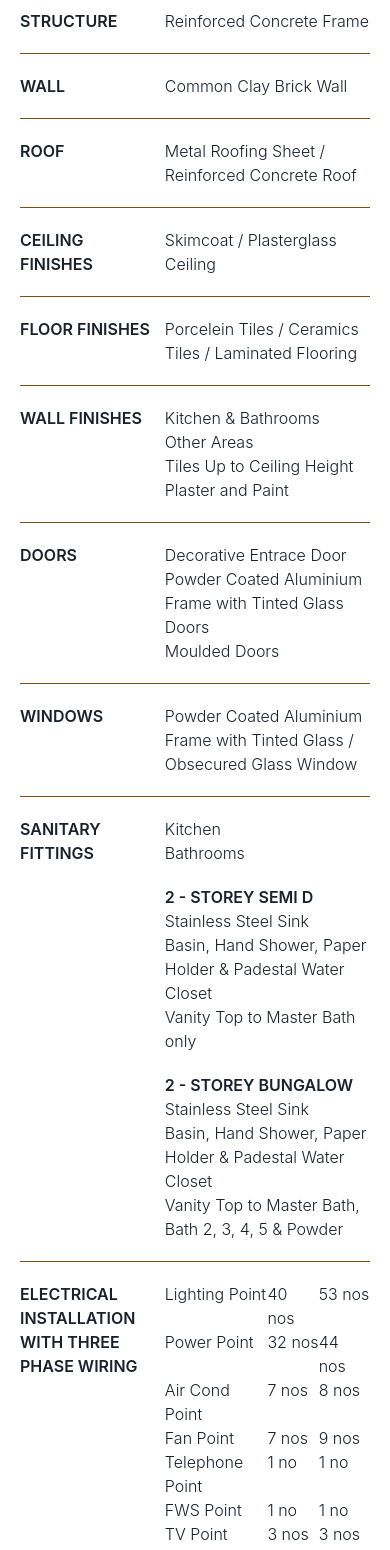
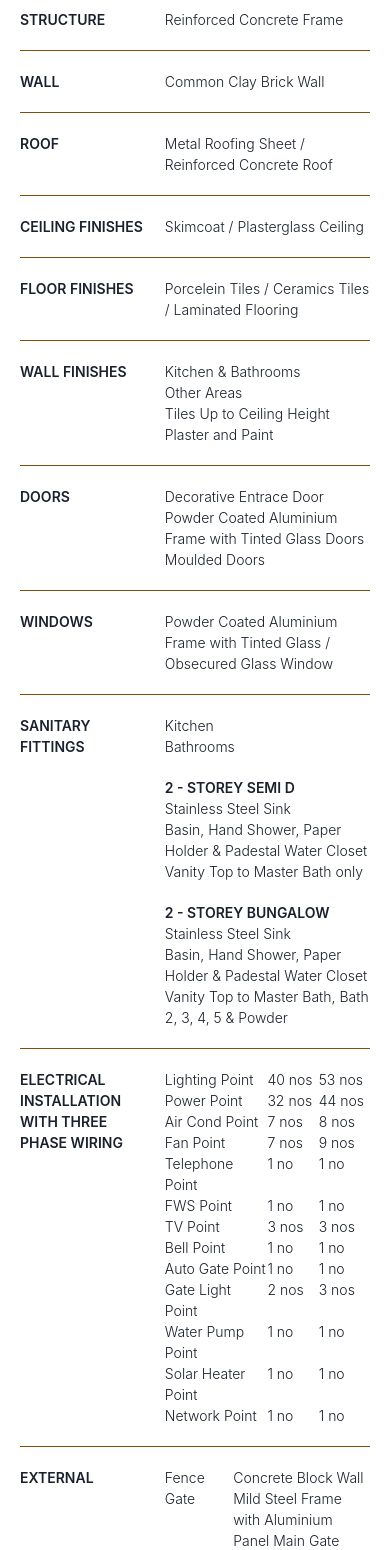
Before and after one commit to azuddin/saujana-impian, a Next.js app: page /project in a window 390 px wide. Shown: the part 3600-5150 px from the top of the page. Built offline with nearby package versions, Linux system fonts and the light colour scheme.

Commit message:
change font

```diff
--- a/pages/project.tsx
+++ b/pages/project.tsx
@@ -161,79 +161,79 @@ const ProjectPage: NextPage = () => {
         <div className="divide-y divide-yellow-800 px-5">
           <div className="flex flex-row w-full py-5 space-x-2">
             <div className="w-2/5 lg:w-1/4">
-              <Text fontSize="md" fontWeight="semibold">
+              <Text fontSize="sm" fontWeight="semibold">
                 STRUCTURE
               </Text>
             </div>
-            <Text fontSize="md" fontWeight="light" className="w-3/5 lg:w-3/4">
+            <Text fontSize="sm" fontWeight="light" className="w-3/5 lg:w-3/4">
               Reinforced Concrete Frame
             </Text>
           </div>
 
           <div className="flex flex-row w-full py-5 space-x-2">
             <div className="w-2/5 lg:w-1/4">
-              <Text fontSize="md" fontWeight="semibold">
+              <Text fontSize="sm" fontWeight="semibold">
                 WALL
               </Text>
             </div>
-            <Text fontSize="md" fontWeight="light" className="w-3/5 lg:w-3/4">
+            <Text fontSize="sm" fontWeight="light" className="w-3/5 lg:w-3/4">
               Common Clay Brick Wall
             </Text>
           </div>
 
           <div className="flex flex-row w-full py-5 space-x-2">
             <div className="w-2/5 lg:w-1/4">
-              <Text fontSize="md" fontWeight="semibold">
+              <Text fontSize="sm" fontWeight="semibold">
                 ROOF
               </Text>
             </div>
-            <Text fontSize="md" fontWeight="light" className="w-3/5 lg:w-3/4">
+            <Text fontSize="sm" fontWeight="light" className="w-3/5 lg:w-3/4">
               Metal Roofing Sheet / Reinforced Concrete Roof
             </Text>
           </div>
 
           <div className="flex flex-row w-full py-5 space-x-2">
             <div className="w-2/5 lg:w-1/4">
-              <Text fontSize="md" fontWeight="semibold">
+              <Text fontSize="sm" fontWeight="semibold">
                 CEILING FINISHES
               </Text>
             </div>
-            <Text fontSize="md" fontWeight="light" className="w-3/5 lg:w-3/4">
+            <Text fontSize="sm" fontWeight="light" className="w-3/5 lg:w-3/4">
               Skimcoat / Plasterglass Ceiling
             </Text>
           </div>
 
           <div className="flex flex-row w-full py-5 space-x-2">
             <div className="w-2/5 lg:w-1/4">
-              <Text fontSize="md" fontWeight="semibold">
+              <Text fontSize="sm" fontWeight="semibold">
                 FLOOR FINISHES
               </Text>
             </div>
-            <Text fontSize="md" fontWeight="light" className="w-3/5 lg:w-3/4">
+            <Text fontSize="sm" fontWeight="light" className="w-3/5 lg:w-3/4">
               Porcelein Tiles / Ceramics Tiles / Laminated Flooring
             </Text>
           </div>
 
           <div className="flex flex-row w-full py-5 space-x-2">
             <div className="w-2/5 lg:w-1/4">
-              <Text fontSize="md" fontWeight="semibold">
+              <Text fontSize="sm" fontWeight="semibold">
                 WALL FINISHES
               </Text>
             </div>
             <div className="w-3/5 lg:w-3/4 flex flex-col lg:flex-row">
               <div className="flex flex-col lg:w-1/3 mr-5 lg:mr-0">
-                <Text fontSize="md" fontWeight="light">
+                <Text fontSize="sm" fontWeight="light">
                   Kitchen &amp; Bathrooms
                 </Text>
-                <Text fontSize="md" fontWeight="light">
+                <Text fontSize="sm" fontWeight="light">
                   Other Areas
                 </Text>
               </div>
               <div className="flex flex-col lg:w-1/3">
-                <Text fontSize="md" fontWeight="light">
+                <Text fontSize="sm" fontWeight="light">
                   Tiles Up to Ceiling Height
                 </Text>
-                <Text fontSize="md" fontWeight="light">
+                <Text fontSize="sm" fontWeight="light">
                   Plaster and Paint
                 </Text>
               </div>
@@ -242,18 +242,18 @@ const ProjectPage: NextPage = () => {
 
           <div className="flex flex-row w-full py-5 space-x-2">
             <div className="w-2/5 lg:w-1/4">
-              <Text fontSize="md" fontWeight="semibold">
+              <Text fontSize="sm" fontWeight="semibold">
                 DOORS
               </Text>
             </div>
             <div className="w-3/5 lg:w-3/4 flex flex-col">
-              <Text fontSize="md" fontWeight="light">
+              <Text fontSize="sm" fontWeight="light">
                 Decorative Entrace Door
               </Text>
-              <Text fontSize="md" fontWeight="light">
+              <Text fontSize="sm" fontWeight="light">
                 Powder Coated Aluminium Frame with Tinted Glass Doors
               </Text>
-              <Text fontSize="md" fontWeight="light">
+              <Text fontSize="sm" fontWeight="light">
                 Moulded Doors
               </Text>
             </div>
@@ -261,11 +261,11 @@ const ProjectPage: NextPage = () => {
 
           <div className="flex flex-row w-full py-5 space-x-2">
             <div className="w-2/5 lg:w-1/4">
-              <Text fontSize="md" fontWeight="semibold">
+              <Text fontSize="sm" fontWeight="semibold">
                 WINDOWS
               </Text>
             </div>
-            <Text fontSize="md" fontWeight="light" className="w-3/5 lg:w-3/4">
+            <Text fontSize="sm" fontWeight="light" className="w-3/5 lg:w-3/4">
               Powder Coated Aluminium Frame with Tinted Glass / Obsecured Glass
               Window
             </Text>
@@ -273,44 +273,44 @@ const ProjectPage: NextPage = () => {
 
           <div className="flex flex-row w-full py-5 space-x-2">
             <div className="w-2/5 lg:w-1/4">
-              <Text fontSize="md" fontWeight="semibold">
+              <Text fontSize="sm" fontWeight="semibold">
                 SANITARY FITTINGS
               </Text>
             </div>
             <div className="w-3/5 lg:w-3/4 lg:flex space-y-5 lg:space-y-0">
               <div className="w-full lg:w-1/3 flex flex-col">
-                <Text fontSize="md" fontWeight="light">
+                <Text fontSize="sm" fontWeight="light">
                   Kitchen
                 </Text>
-                <Text fontSize="md" fontWeight="light">
+                <Text fontSize="sm" fontWeight="light">
                   Bathrooms
                 </Text>
               </div>
               <div className="w-full lg:w-1/3 flex flex-col">
-                <Text fontSize="md" fontWeight="semibold">
+                <Text fontSize="sm" fontWeight="semibold">
                   2 - STOREY SEMI D
                 </Text>
-                <Text fontSize="md" fontWeight="light">
+                <Text fontSize="sm" fontWeight="light">
                   Stainless Steel Sink
                 </Text>
-                <Text fontSize="md" fontWeight="light">
+                <Text fontSize="sm" fontWeight="light">
                   Basin, Hand Shower, Paper Holder &amp; Padestal Water Closet
                 </Text>
-                <Text fontSize="md" fontWeight="light">
+                <Text fontSize="sm" fontWeight="light">
                   Vanity Top to Master Bath only
                 </Text>
               </div>
               <div className="w-full lg:w-1/3 flex flex-col">
-                <Text fontSize="md" fontWeight="semibold">
+                <Text fontSize="sm" fontWeight="semibold">
                   2 - STOREY BUNGALOW
                 </Text>
-                <Text fontSize="md" fontWeight="light">
+                <Text fontSize="sm" fontWeight="light">
                   Stainless Steel Sink
                 </Text>
-                <Text fontSize="md" fontWeight="light">
+                <Text fontSize="sm" fontWeight="light">
                   Basin, Hand Shower, Paper Holder &amp; Padestal Water Closet
                 </Text>
-                <Text fontSize="md" fontWeight="light">
+                <Text fontSize="sm" fontWeight="light">
                   Vanity Top to Master Bath, Bath 2, 3, 4, 5 &amp; Powder
                 </Text>
               </div>
@@ -318,261 +318,261 @@ const ProjectPage: NextPage = () => {
           </div>
           <div className="flex flex-row w-full py-5 space-x-2">
             <div className="w-2/5 lg:w-1/4">
-              <Text fontSize="md" fontWeight="semibold">
+              <Text fontSize="sm" fontWeight="semibold">
                 ELECTRICAL INSTALLATION WITH THREE PHASE WIRING
               </Text>
             </div>
             <div className="w-3/5 lg:hidden grid grid-cols-4">
-              <Text fontSize="md" fontWeight="light" className="col-span-2">
+              <Text fontSize="sm" fontWeight="light" className="col-span-2">
                 Lighting Point
               </Text>
-              <Text fontSize="md" fontWeight="light">
+              <Text fontSize="sm" fontWeight="light">
                 40 nos
               </Text>
-              <Text fontSize="md" fontWeight="light">
+              <Text fontSize="sm" fontWeight="light">
                 53 nos
               </Text>
 
-              <Text fontSize="md" fontWeight="light" className="col-span-2">
+              <Text fontSize="sm" fontWeight="light" className="col-span-2">
                 Power Point
               </Text>
-              <Text fontSize="md" fontWeight="light">
+              <Text fontSize="sm" fontWeight="light">
                 32 nos
               </Text>
-              <Text fontSize="md" fontWeight="light">
+              <Text fontSize="sm" fontWeight="light">
                 44 nos
               </Text>
 
-              <Text fontSize="md" fontWeight="light" className="col-span-2">
+              <Text fontSize="sm" fontWeight="light" className="col-span-2">
                 Air Cond Point
               </Text>
-              <Text fontSize="md" fontWeight="light">
+              <Text fontSize="sm" fontWeight="light">
                 7 nos
               </Text>
-              <Text fontSize="md" fontWeight="light">
+              <Text fontSize="sm" fontWeight="light">
                 8 nos
               </Text>
 
-              <Text fontSize="md" fontWeight="light" className="col-span-2">
+              <Text fontSize="sm" fontWeight="light" className="col-span-2">
                 Fan Point
               </Text>
-              <Text fontSize="md" fontWeight="light">
+              <Text fontSize="sm" fontWeight="light">
                 7 nos
               </Text>
-              <Text fontSize="md" fontWeight="light">
+              <Text fontSize="sm" fontWeight="light">
                 9 nos
               </Text>
 
-              <Text fontSize="md" fontWeight="light" className="col-span-2">
+              <Text fontSize="sm" fontWeight="light" className="col-span-2">
                 Telephone Point
               </Text>
-              <Text fontSize="md" fontWeight="light">
+              <Text fontSize="sm" fontWeight="light">
                 1 no
               </Text>
-              <Text fontSize="md" fontWeight="light">
+              <Text fontSize="sm" fontWeight="light">
                 1 no
               </Text>
 
-              <Text fontSize="md" fontWeight="light" className="col-span-2">
+              <Text fontSize="sm" fontWeight="light" className="col-span-2">
                 FWS Point
               </Text>
-              <Text fontSize="md" fontWeight="light">
+              <Text fontSize="sm" fontWeight="light">
                 1 no
               </Text>
-              <Text fontSize="md" fontWeight="light">
+              <Text fontSize="sm" fontWeight="light">
                 1 no
               </Text>
 
-              <Text fontSize="md" fontWeight="light" className="col-span-2">
+              <Text fontSize="sm" fontWeight="light" className="col-span-2">
                 TV Point
               </Text>
-              <Text fontSize="md" fontWeight="light">
+              <Text fontSize="sm" fontWeight="light">
                 3 nos
               </Text>
-              <Text fontSize="md" fontWeight="light">
+              <Text fontSize="sm" fontWeight="light">
                 3 nos
               </Text>
 
-              <Text fontSize="md" fontWeight="light" className="col-span-2">
+              <Text fontSize="sm" fontWeight="light" className="col-span-2">
                 Bell Point
               </Text>
-              <Text fontSize="md" fontWeight="light">
+              <Text fontSize="sm" fontWeight="light">
                 1 no
               </Text>
-              <Text fontSize="md" fontWeight="light">
+              <Text fontSize="sm" fontWeight="light">
                 1 no
               </Text>
 
-              <Text fontSize="md" fontWeight="light" className="col-span-2">
+              <Text fontSize="sm" fontWeight="light" className="col-span-2">
                 Auto Gate Point
               </Text>
-              <Text fontSize="md" fontWeight="light">
+              <Text fontSize="sm" fontWeight="light">
                 1 no
               </Text>
-              <Text fontSize="md" fontWeight="light">
+              <Text fontSize="sm" fontWeight="light">
                 1 no
               </Text>
 
-              <Text fontSize="md" fontWeight="light" className="col-span-2">
+              <Text fontSize="sm" fontWeight="light" className="col-span-2">
                 Gate Light Point
               </Text>
-              <Text fontSize="md" fontWeight="light">
+              <Text fontSize="sm" fontWeight="light">
                 2 nos
               </Text>
-              <Text fontSize="md" fontWeight="light">
+              <Text fontSize="sm" fontWeight="light">
                 3 nos
               </Text>
 
-              <Text fontSize="md" fontWeight="light" className="col-span-2">
+              <Text fontSize="sm" fontWeight="light" className="col-span-2">
                 Water Pump Point
               </Text>
-              <Text fontSize="md" fontWeight="light">
+              <Text fontSize="sm" fontWeight="light">
                 1 no
               </Text>
-              <Text fontSize="md" fontWeight="light">
+              <Text fontSize="sm" fontWeight="light">
                 1 no
               </Text>
 
-              <Text fontSize="md" fontWeight="light" className="col-span-2">
+              <Text fontSize="sm" fontWeight="light" className="col-span-2">
                 Solar Heater Point
               </Text>
-              <Text fontSize="md" fontWeight="light">
+              <Text fontSize="sm" fontWeight="light">
                 1 no
               </Text>
-              <Text fontSize="md" fontWeight="light">
+              <Text fontSize="sm" fontWeight="light">
                 1 no
               </Text>
 
-              <Text fontSize="md" fontWeight="light" className="col-span-2">
+              <Text fontSize="sm" fontWeight="light" className="col-span-2">
                 Network Point
               </Text>
-              <Text fontSize="md" fontWeight="light">
+              <Text fontSize="sm" fontWeight="light">
                 1 no
               </Text>
-              <Text fontSize="md" fontWeight="light">
+              <Text fontSize="sm" fontWeight="light">
                 1 no
               </Text>
             </div>
             <div className="w-1/4 hidden lg:flex flex-col">
-              <Text fontSize="md" fontWeight="light">
+              <Text fontSize="sm" fontWeight="light">
                 Lighting Point
               </Text>
-              <Text fontSize="md" fontWeight="light">
+              <Text fontSize="sm" fontWeight="light">
                 Power Point
               </Text>
-              <Text fontSize="md" fontWeight="light">
+              <Text fontSize="sm" fontWeight="light">
                 Air Cond Point
               </Text>
-              <Text fontSize="md" fontWeight="light">
+              <Text fontSize="sm" fontWeight="light">
                 Fan Point
               </Text>
-              <Text fontSize="md" fontWeight="light">
+              <Text fontSize="sm" fontWeight="light">
                 Telephone Point
               </Text>
-              <Text fontSize="md" fontWeight="light">
+              <Text fontSize="sm" fontWeight="light">
                 FWS Point
               </Text>
-              <Text fontSize="md" fontWeight="light">
+              <Text fontSize="sm" fontWeight="light">
                 TV Point
               </Text>
-              <Text fontSize="md" fontWeight="light">
+              <Text fontSize="sm" fontWeight="light">
                 Bell Point
               </Text>
-              <Text fontSize="md" fontWeight="light">
+              <Text fontSize="sm" fontWeight="light">
                 Auto Gate Point
               </Text>
-              <Text fontSize="md" fontWeight="light">
+              <Text fontSize="sm" fontWeight="light">
                 Gate Light Point
               </Text>
-              <Text fontSize="md" fontWeight="light">
+              <Text fontSize="sm" fontWeight="light">
                 Water Pump Point
               </Text>
-              <Text fontSize="md" fontWeight="light">
+              <Text fontSize="sm" fontWeight="light">
                 Solar Heater Point
               </Text>
-              <Text fontSize="md" fontWeight="light">
+              <Text fontSize="sm" fontWeight="light">
                 Network Point
               </Text>
             </div>
             <div className="w-1/4 hidden lg:flex flex-col">
-              <Text fontSize="md" fontWeight="light">
+              <Text fontSize="sm" fontWeight="light">
                 40 nos
               </Text>
-              <Text fontSize="md" fontWeight="light">
+              <Text fontSize="sm" fontWeight="light">
                 32 nos
               </Text>
-              <Text fontSize="md" fontWeight="light">
+              <Text fontSize="sm" fontWeight="light">
                 7 nos
               </Text>
-              <Text fontSize="md" fontWeight="light">
+              <Text fontSize="sm" fontWeight="light">
                 7 nos
               </Text>
-              <Text fontSize="md" fontWeight="light">
+              <Text fontSize="sm" fontWeight="light">
                 1 no
               </Text>
-              <Text fontSize="md" fontWeight="light">
+              <Text fontSize="sm" fontWeight="light">
                 1 no
               </Text>
-              <Text fontSize="md" fontWeight="light">
+              <Text fontSize="sm" fontWeight="light">
                 3 nos
               </Text>
-              <Text fontSize="md" fontWeight="light">
+              <Text fontSize="sm" fontWeight="light">
                 1 no
               </Text>
-              <Text fontSize="md" fontWeight="light">
+              <Text fontSize="sm" fontWeight="light">
                 1 no
               </Text>
-              <Text fontSize="md" fontWeight="light">
+              <Text fontSize="sm" fontWeight="light">
                 2 nos
               </Text>
-              <Text fontSize="md" fontWeight="light">
+              <Text fontSize="sm" fontWeight="light">
                 1 no
               </Text>
-              <Text fontSize="md" fontWeight="light">
+              <Text fontSize="sm" fontWeight="light">
                 1 no
               </Text>
-              <Text fontSize="md" fontWeight="light">
+              <Text fontSize="sm" fontWeight="light">
                 1 no
               </Text>
             </div>
             <div className="w-1/4 hidden lg:flex flex-col">
-              <Text fontSize="md" fontWeight="light">
+              <Text fontSize="sm" fontWeight="light">
                 53 nos
               </Text>
-              <Text fontSize="md" fontWeight="light">
+              <Text fontSize="sm" fontWeight="light">
                 44 nos
               </Text>
-              <Text fontSize="md" fontWeight="light">
+              <Text fontSize="sm" fontWeight="light">
                 8 nos
               </Text>
-              <Text fontSize="md" fontWeight="light">
+              <Text fontSize="sm" fontWeight="light">
                 9 nos
               </Text>
-              <Text fontSize="md" fontWeight="light">
+              <Text fontSize="sm" fontWeight="light">
                 1 no
               </Text>
-              <Text fontSize="md" fontWeight="light">
+              <Text fontSize="sm" fontWeight="light">
                 1 no
               </Text>
-              <Text fontSize="md" fontWeight="light">
+              <Text fontSize="sm" fontWeight="light">
                 3 nos
               </Text>
-              <Text fontSize="md" fontWeight="light">
+              <Text fontSize="sm" fontWeight="light">
                 1 no
               </Text>
-              <Text fontSize="md" fontWeight="light">
+              <Text fontSize="sm" fontWeight="light">
                 1 no
               </Text>
-              <Text fontSize="md" fontWeight="light">
+              <Text fontSize="sm" fontWeight="light">
                 3 nos
               </Text>
-              <Text fontSize="md" fontWeight="light">
+              <Text fontSize="sm" fontWeight="light">
                 1 no
               </Text>
-              <Text fontSize="md" fontWeight="light">
+              <Text fontSize="sm" fontWeight="light">
                 1 no
               </Text>
-              <Text fontSize="md" fontWeight="light">
+              <Text fontSize="sm" fontWeight="light">
                 1 no
               </Text>
             </div>
@@ -580,27 +580,27 @@ const ProjectPage: NextPage = () => {
 
           <div className="flex flex-row w-full py-5 space-x-2">
             <div className="w-2/5 lg:w-1/4">
-              <Text fontSize="md" fontWeight="semibold">
+              <Text fontSize="sm" fontWeight="semibold">
                 EXTERNAL
               </Text>
             </div>
             <div className="w-3/5 lg:w-3/4 flex">
               <div className="w-1/3 lg:flex flex-col">
-                <Text fontSize="md" fontWeight="light">
+                <Text fontSize="sm" fontWeight="light">
                   Fence
                 </Text>
-                <Text fontSize="md" fontWeight="light">
+                <Text fontSize="sm" fontWeight="light">
                   Gate
                 </Text>
               </div>
               <div className="w-2/3 flex flex-col">
-                <Text fontSize="md" fontWeight="light">
+                <Text fontSize="sm" fontWeight="light">
                   Concrete Block Wall
                 </Text>
-                <Text fontSize="md" fontWeight="light">
+                <Text fontSize="sm" fontWeight="light">
                   Mild Steel Frame with Aluminium Panel Main Gate
                 </Text>
-                <Text fontSize="md" fontWeight="light">
+                <Text fontSize="sm" fontWeight="light">
                   Mild Steel Gate
                 </Text>
               </div>
```
